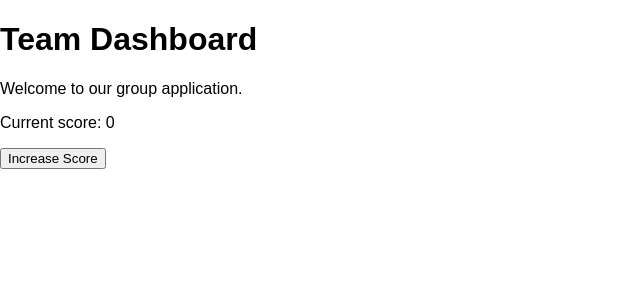
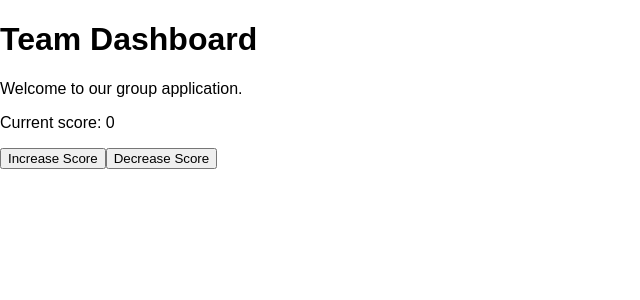
Before and after one commit to Effiong06/react-50-tasks, a React (Vite) app: page / in a window 1280 px wide. Shown: the top 300 px of the page, without its empty margins (0-640 px from the left). Built offline with nearby package versions, Linux system fonts and the light colour scheme.

Commit message:
Task 35: Add button to decrease teamScore, floored at 0

```diff
--- a/src/App.tsx
+++ b/src/App.tsx
@@ -7,12 +7,17 @@ function TeamDashboard() {
     setTeamScore((prev) => prev + 1)
   }
 
+  const decreaseScore = () => {
+    setTeamScore((prev) => (prev > 0 ? prev - 1 : 0))
+  }
+
   return (
     <div>
       <h1>Team Dashboard</h1>
       <p>Welcome to our group application.</p>
       <p>Current score: {teamScore}</p>
       <button onClick={increaseScore}>Increase Score</button>
+      <button onClick={decreaseScore}>Decrease Score</button>
     </div>
   );
 }
```
